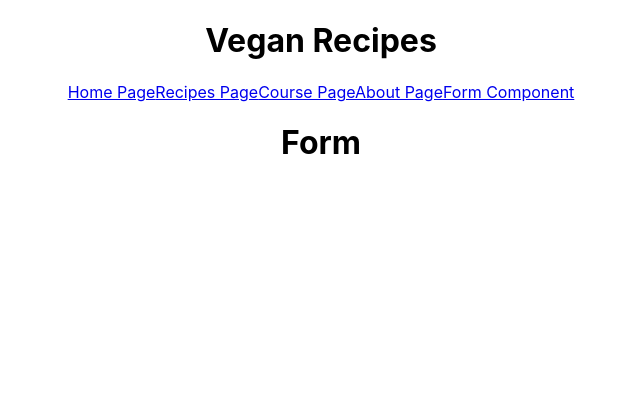
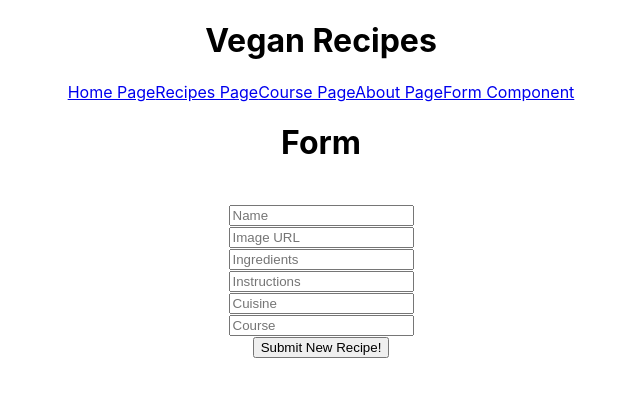
Before and after one commit to koltvictor/the-veganist, a React (Create React App) app in the folder client/: page /form in a window 1280 px wide. Shown: the top 396 px of the page, without its empty margins (319-959 px from the left). Built offline with nearby package versions, Linux system fonts and the light colour scheme; no server answers.

Commit message:
styling cards a little bit

```diff
--- a/client/src/App.css
+++ b/client/src/App.css
@@ -36,3 +36,16 @@
     transform: rotate(360deg);
   }
 }
+
+.recipeCards{
+  display: flex;
+}
+
+.recipeCard {
+  border: 2px solid black;
+}
+
+.recipeImage {
+  height: 25%;
+  width: 25%;
+}
--- a/client/src/App.js
+++ b/client/src/App.js
@@ -43,7 +43,10 @@ function App() {
             <About />
           </Route>
           <Route exact path="/form">
-            <Form />
+            <Form
+              recipes={recipes}
+              setRecipesList={setRecipesList}
+            />
           </Route>
         </Switch>
       </div>
--- a/client/src/components/Form.js
+++ b/client/src/components/Form.js
@@ -1,7 +1,84 @@
-export default function Form () {
+import {useState, useEffect} from "react"
+
+export default function Form ({recipes, setRecipesList}) {
+
+    const [name, setName] = useState('');
+    const [image, setImage] = useState('');
+    const [ingredients, setIngredients] = useState('');
+    const [recipe, setRecipe] = useState('');
+    const [cuisine, setCuisine] = useState('');
+    const [course, setCourse] = useState('');
+
+    function handleSubmit(e) {
+        e.preventDefault();
+        fetch('/api/recipes', {
+            method: 'POST',
+            headers: {'Content-Type': 'application/json'},
+            body: JSON.stringify({
+                name: name,
+                image: image,
+                ingredients: ingredients,
+                recipe: recipe,
+                cuisine: cuisine,
+                course: course
+            }),
+        })
+        .then(res => res.json())
+        .then((newRecipe) => handleAddRecipe(newRecipe))
+    };
+
+    function handleAddRecipe(newRecipe) {
+        const updatedRecipeArray = [...recipes, newRecipe]
+        setRecipesList(updatedRecipeArray)
+    }
+
     return (
         <div>
-            <h1>Form</h1>
+            <h1>Form</h1><br/>
+            <form onSubmit={handleSubmit}>
+                <input
+                    type="text"
+                    placeholder="Name"
+                    value={name}
+                    onChange={(e) => setName(e.target.value)}
+                    required
+                /><br/>
+                <input
+                    type="text"
+                    placeholder="Image URL"
+                    value={image}
+                    onChange={(e) => setImage(e.target.value)}
+                /><br/>
+                <input
+                    type="text"
+                    placeholder="Ingredients"
+                    value={ingredients}
+                    onChange={(e) => setIngredients(e.target.value)}
+                    required
+                /><br/>
+                <input
+                    type="text"
+                    placeholder="Instructions"
+                    value={recipe}
+                    onChange={(e) => setRecipe(e.target.value)}
+                    required
+                /><br/>
+                <input
+                    type="text"
+                    placeholder="Cuisine"
+                    value={cuisine}
+                    onChange={(e) => setCuisine(e.target.value)}
+                    required
+                /><br/>
+                <input
+                    type="text"
+                    placeholder="Course"
+                    value={course}
+                    onChange={(e) => setCourse(e.target.value)}
+                    required
+                /><br/>
+                <button type="submit">Submit New Recipe!</button>
+            </form>
         </div>
     )
 }
--- a/client/src/components/RecipeCard.js
+++ b/client/src/components/RecipeCard.js
@@ -5,8 +5,8 @@ export default function RecipeCard({recipe}){
     const {id, name, image} = recipe;
 
     return(
-        <div>
-            <img src={image} alt={name} />
+        <div className="recipeCard">
+            <img className="recipeImage" src={image} alt={name} />
             <h3>{name}</h3>
             <Link to={`/recipes/${id}`}>DETAILS</Link>
         </div>
--- a/client/src/components/RecipeDetail.js
+++ b/client/src/components/RecipeDetail.js
@@ -23,8 +23,8 @@ export default function RecipeDetail () {
             <h3>{recipeShowing.name}</h3>
             <p>Ingredients:<br/>{recipeShowing.ingredients}</p>
             <p>Directions:<br/>{recipeShowing.recipe}</p>
-            <p>Cuisine: {recipeShowing.cuisine.toUpperCase()}</p>
-            <p>Course(s): {recipeShowing.course.toUpperCase()}</p>
+            <p>Cuisine: {recipeShowing.cuisine}</p>
+            <p>Course(s): {recipeShowing.course}</p>
             <a href="/recipes">Back to recipes</a><br/>
         </div>
     )
--- a/client/src/components/RecipesPage.js
+++ b/client/src/components/RecipesPage.js
@@ -14,7 +14,9 @@ export default function RecipesPage ({recipes}) {
     return(
         <div>
             <h1> RECIPES </h1>
-            {recipe}
+            <div className="recipeCards">
+                {recipe}
+            </div>
         </div>
     )
 }
```
Also changed, not shown: 1 other file (tests, documents, lock files or other folders).
